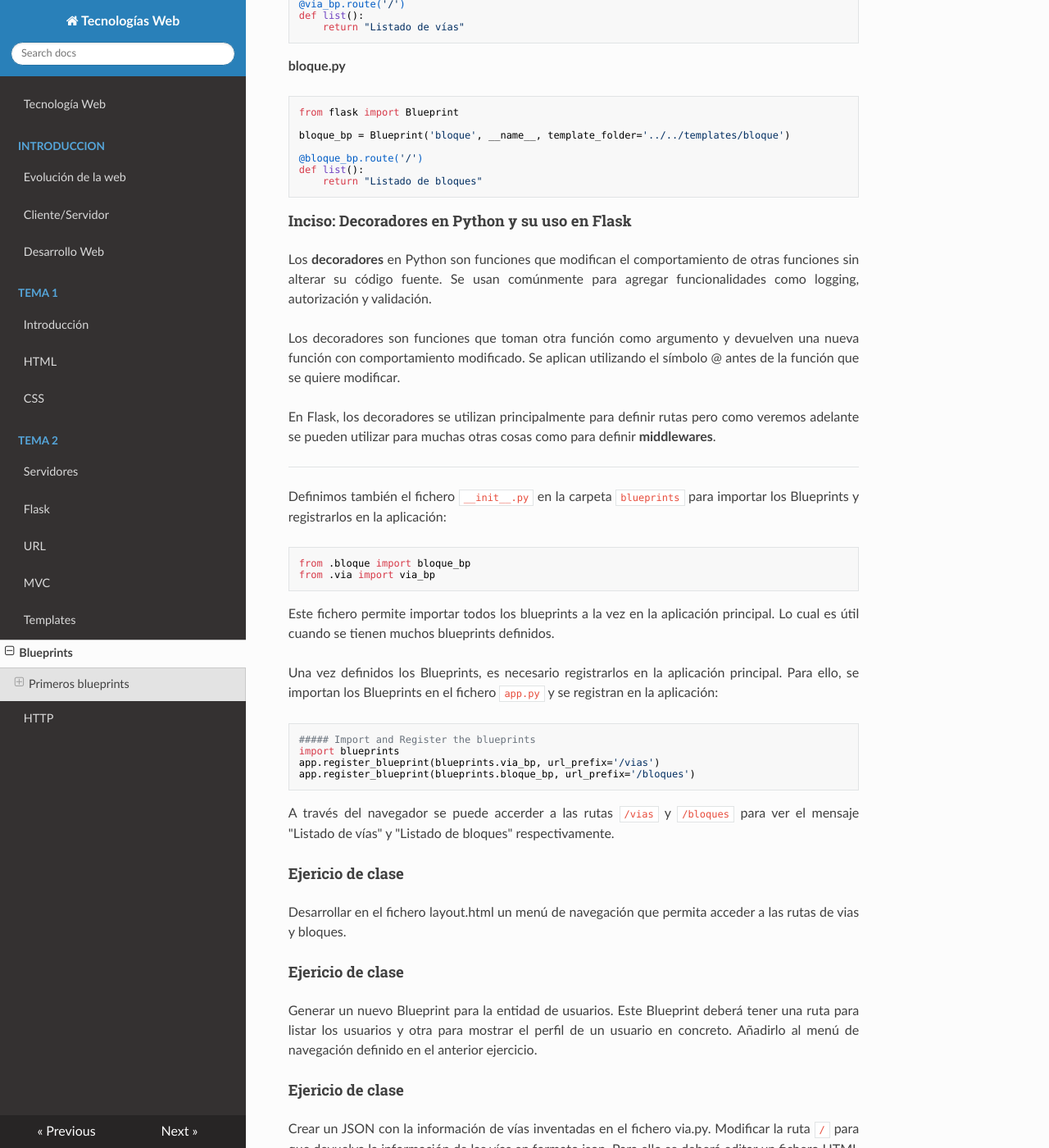
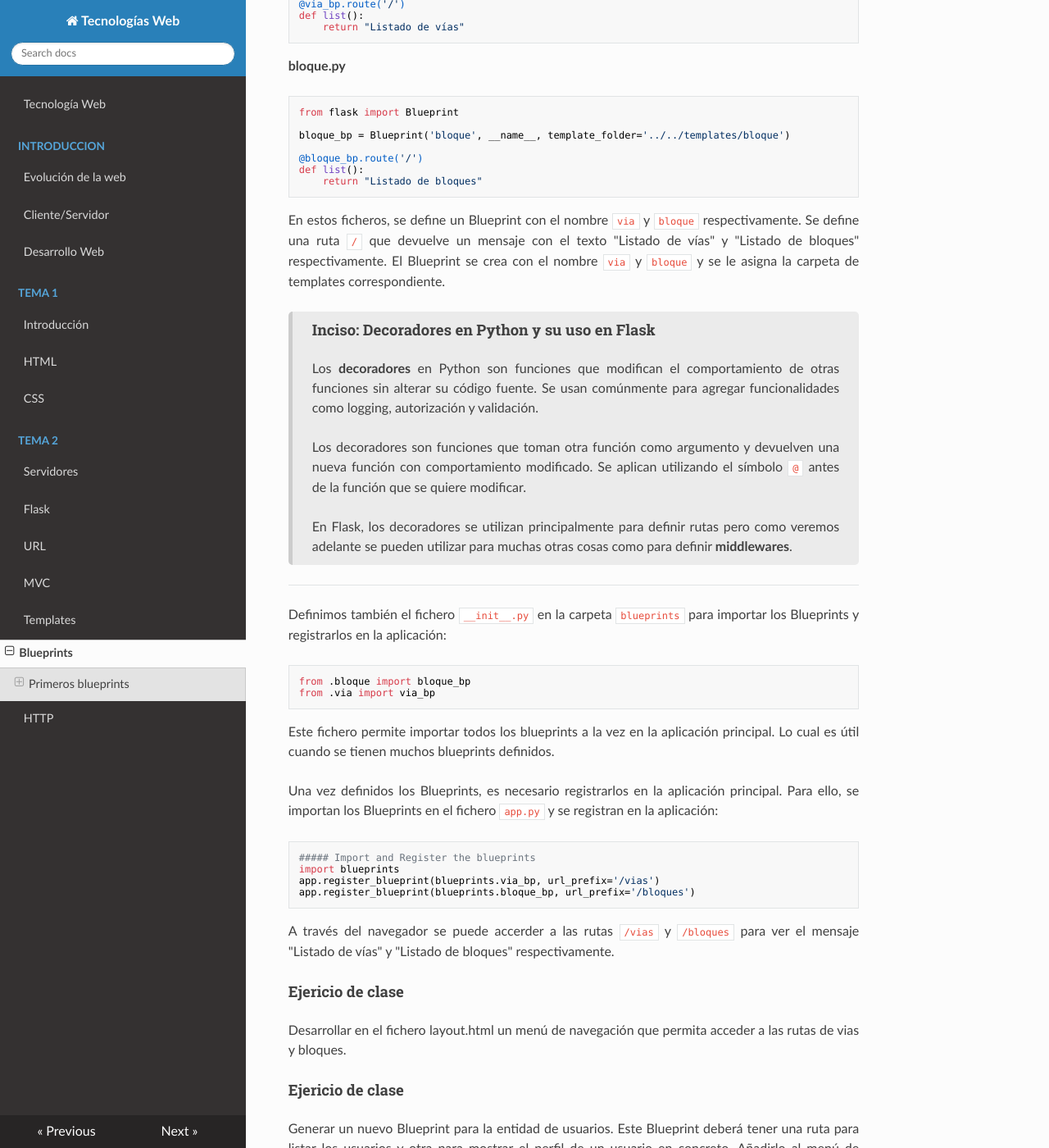
Before and after one commit to apozohue10/tecw, an MkDocs documentation site: the page built from docs/2-rutas/blueprints.md, in a window 1280 px wide and 1400 px high, scrolled down 1253 px. Shown: the whole window at 82% size. Built offline with MkDocs 1.6.1, drawn with Linux system fonts in a browser that asks for light colours; nearby versions of some CDN libraries.

Commit message:
Create a quote for decorators explanation

````diff
--- a/docs/2-rutas/blueprints.md
+++ b/docs/2-rutas/blueprints.md
@@ -62,13 +62,18 @@ def list():
     return "Listado de bloques"
 ```
 
-#### Inciso: Decoradores en Python y su uso en Flask
+En estos ficheros, se define un Blueprint con el nombre `via` y `bloque` respectivamente. Se define una ruta `/` que devuelve un mensaje con el texto "Listado de vías" y "Listado de bloques" respectivamente. El Blueprint se crea con el nombre `via` y `bloque` y se le asigna la carpeta de templates correspondiente.
 
-Los **decoradores** en Python son funciones que modifican el comportamiento de otras funciones sin alterar su código fuente. Se usan comúnmente para agregar funcionalidades como logging, autorización y validación.
-
-Los decoradores son funciones que toman otra función como argumento y devuelven una nueva función con comportamiento modificado. Se aplican utilizando el símbolo @ antes de la función que se quiere modificar.
-
-En Flask, los decoradores se utilizan principalmente para definir rutas pero como veremos adelante se pueden utilizar para muchas otras cosas como para definir **middlewares**.
+<blockquote>
+<h4>Inciso: Decoradores en Python y su uso en Flask</h4>
+<p>
+Los <b>decoradores</b> en Python son funciones que modifican el comportamiento de otras funciones sin alterar su código fuente. Se usan comúnmente para agregar funcionalidades como logging, autorización y validación.
+</p>
+<p>
+Los decoradores son funciones que toman otra función como argumento y devuelven una nueva función con comportamiento modificado. Se aplican utilizando el símbolo <code>@</code> antes de la función que se quiere modificar.
+</p>
+En Flask, los decoradores se utilizan principalmente para definir rutas pero como veremos adelante se pueden utilizar para muchas otras cosas como para definir <b>middlewares</b>.
+</blockquote>
 
 ---
 
--- a/docs/extra.css
+++ b/docs/extra.css
@@ -9,6 +9,16 @@ section {
 p {
     text-align: justify;
     text-justify: inter-word;
+}
+
+blockquote {
+    text-align: justify;
+    text-justify: inter-word;
+    margin: 0px !important;
+    padding: 10px 24px;
+    border-left: 5px solid #cccccc;
+    background-color: #ebebeb;
+    border-radius: 5px;
 }
 
 .no-margin-bottom {
````
